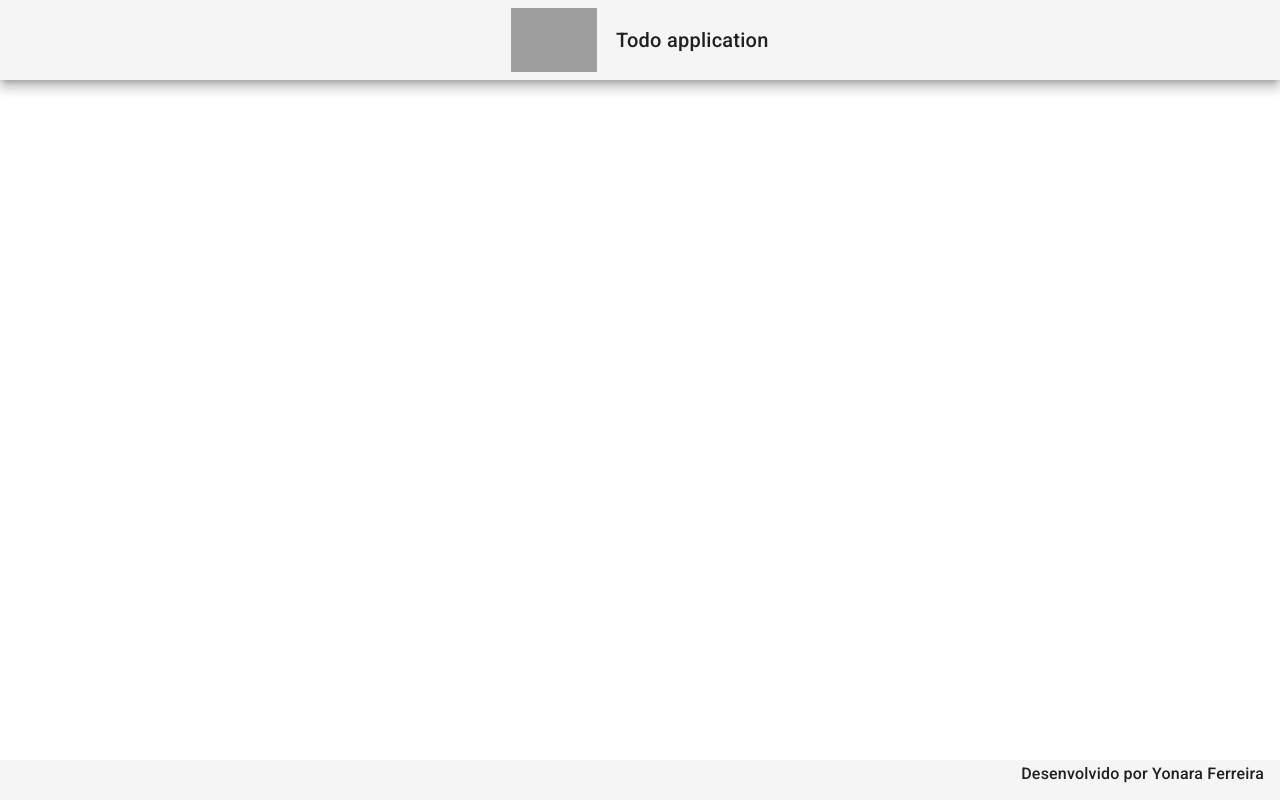
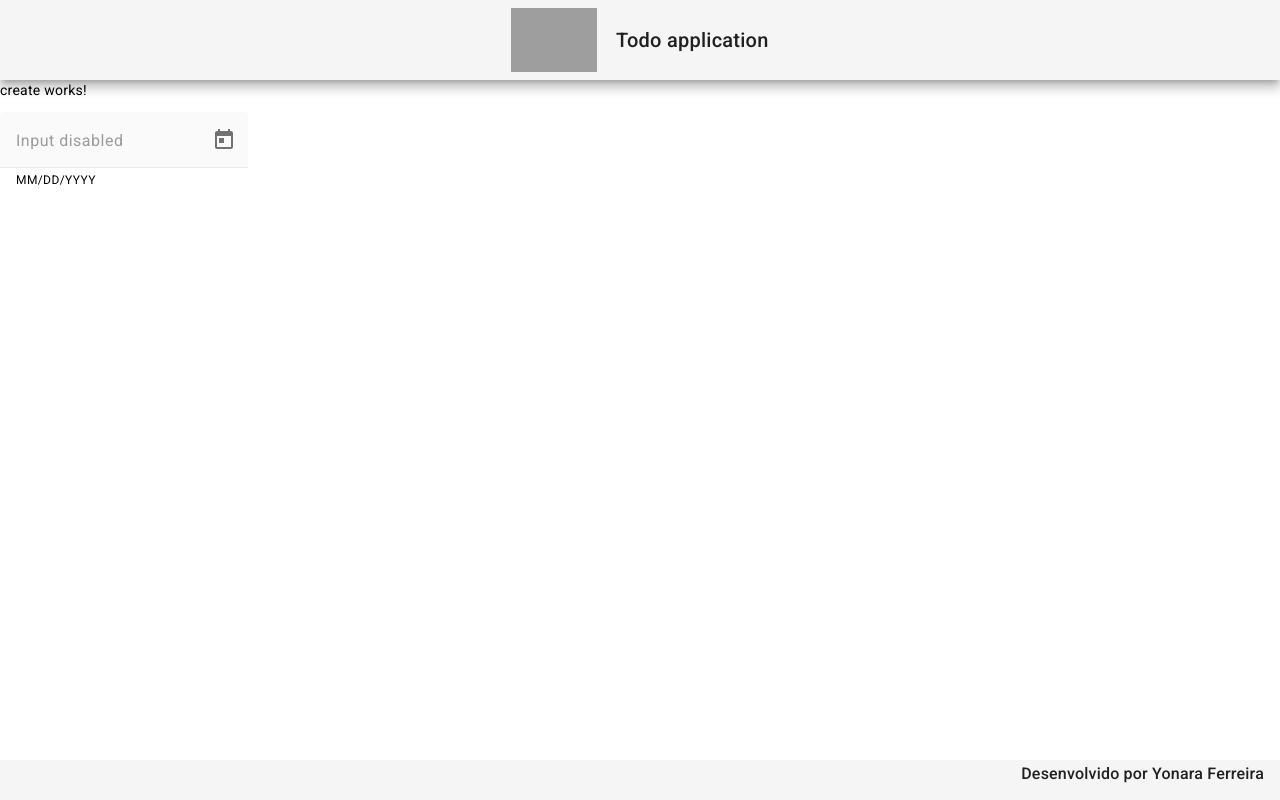
Before and after one commit to Yonara-ferreira/TodoAngular-UI, an Angular app: page /create in a window 1280 px wide. Before the commit this address led to /. Built offline with nearby package versions, Linux system fonts and the light colour scheme; grey boxes are pictures that could not be loaded.

Commit message:
Chore: New Components ' create '

```diff
--- a/src/app/app-routing.module.ts
+++ b/src/app/app-routing.module.ts
@@ -2,6 +2,7 @@ import { NgModule } from '@angular/core';
 import { RouterModule, Routes } from '@angular/router';
 import { ReadAllComponent } from './components/read-all/read-all.component';
 import { FinalizadosComponent } from './components/finalizados/finalizados.component';
+import { CreateComponent } from './components/create/create.component';
 
 const routes: Routes = [
   {
@@ -11,6 +12,10 @@ const routes: Routes = [
   {
     path: 'finalizados',
     component:FinalizadosComponent
+  },
+  {
+    path: 'create',
+    component: CreateComponent
   }
 
 ];
--- /dev/null
+++ b/src/app/components/create/create.component.html
@@ -0,0 +1,8 @@
+<p>create works!</p>
+<mat-form-field>
+    <mat-label>Input disabled</mat-label>
+    <input matInput [matDatepicker]="dp3" disabled>
+    <mat-hint>MM/DD/YYYY</mat-hint>
+    <mat-datepicker-toggle matIconSuffix [for]="dp3"></mat-datepicker-toggle>
+    <mat-datepicker #dp3 disabled="false"></mat-datepicker>
+  </mat-form-field>
--- a/src/app/components/read-all/read-all.component.ts
+++ b/src/app/components/read-all/read-all.component.ts
@@ -10,12 +10,12 @@ import { Router } from '@angular/router';
 })
 export class ReadAllComponent implements OnInit {
 
+  closed = 0;
+
     list: Todo[] = [];
     listFinished: Todo[] = [];
 
     constructor(private service : TodoService, private router: Router ) {}
-
-    closed = 0;
 
     ngOnInit(): void {
       this.findAll();
@@ -38,8 +38,8 @@ export class ReadAllComponent implements OnInit {
       item.completed = true;
       this.service.update(item).subscribe(() => {
         this.service.message('Task Completed!');
-        this.list = this.list.filter(todo => todo.id !== item.id);
-        this.closed++
+        this.list = this.list.filter((todo) => todo.id !== item.id);
+        this.closed++;
       });
     }
 
@@ -61,7 +61,7 @@ export class ReadAllComponent implements OnInit {
       });
     }
     navegar():void{
-        this.router.navigate(['finalizados'])
+        this.router.navigate(['finalizados']);
     }
 
 }
--- a/src/app/services/todo.service.ts
+++ b/src/app/services/todo.service.ts
@@ -22,7 +22,7 @@ export class TodoService {
 
   update(todo: Todo): Observable<Todo> {
     const url = `${this.baseUrl}/${todo.id}`;
-    return this.http.put<Todo>(url,todo);
+    return this.http.put<Todo>(url , todo);
   }
 
   delete(id: any): Observable<void>{
```
Also changed, not shown: src/app/app.module.ts (+11 -1 lines), src/app/components/create/create.component.ts (added, +10 -0 lines), src/app/components/create/create.component.css (added).
